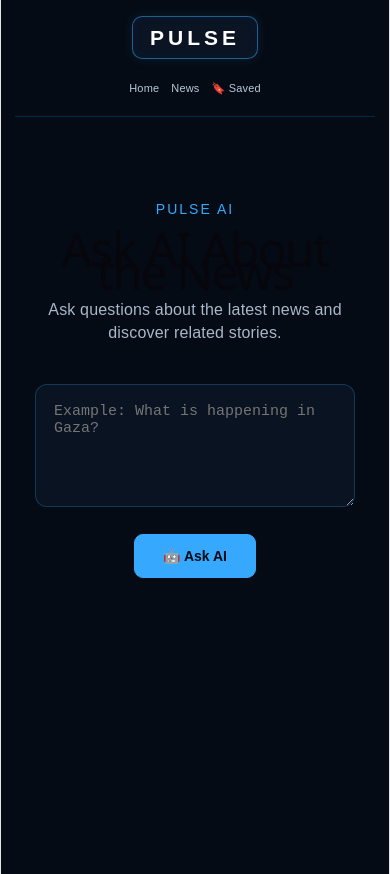
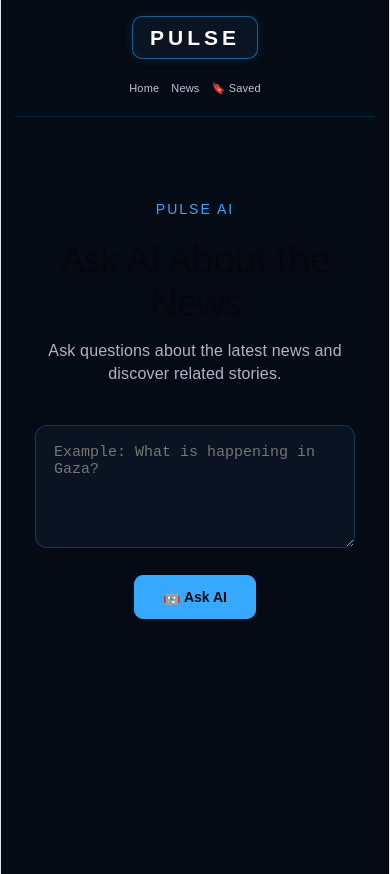
Before and after one commit to rewan7378-png/PULSE-News-Website, a React (Vite) app: page /ai in a window 390 px wide. Built offline with nearby package versions, Linux system fonts and the light colour scheme; no server answers.

Commit message:
fix Ai page responsive design

```diff
--- a/src/NewsPage.css
+++ b/src/NewsPage.css
@@ -742,3 +742,15 @@
     width: 100%;
   }
 }
+.ai-page-title {
+  font-size: 48px;
+  margin: 15px 0;
+  line-height: 1.2;
+}
+
+@media (max-width: 600px) {
+  .ai-page-title {
+    font-size: 38px;
+    line-height: 1.15;
+  }
+}
--- a/src/pages/AIPage.jsx
+++ b/src/pages/AIPage.jsx
@@ -169,14 +169,9 @@ ${results}`
           PULSE AI
         </span>
 
-        <h1
-          style={{
-            fontSize: "48px",
-            margin: "15px 0",
-          }}
-        >
-          Ask AI About the News
-        </h1>
+       <h1 className="ai-page-title">
+  Ask AI About the News
+</h1>
 
         <p
           style={{
```
